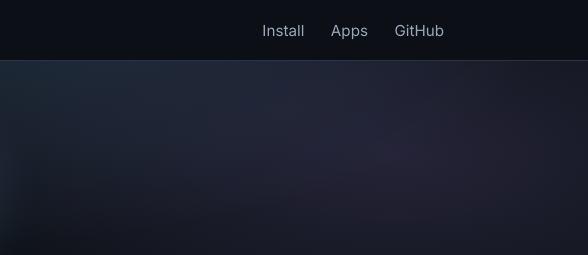
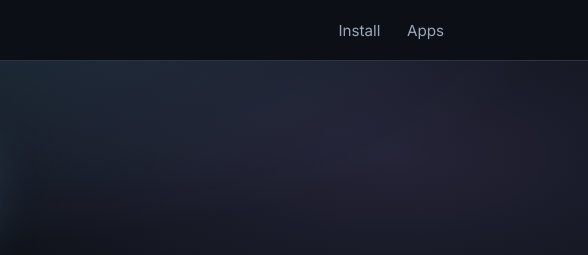
Before and after one commit to dazzleos/website, a plain HTML site: page index.html in a window 1280 px wide. Shown: the top 255 px of the page, 692-1280 px from the left. Drawn offline with Linux system fonts and the light colour scheme.

Commit message:
Remove the GitHub link from the top bar

```diff
--- a/index.html
+++ b/index.html
@@ -21,7 +21,6 @@
       <nav>
         <a href="#install" id="nav-install">Install</a>
         <a href="#store" id="nav-store">Apps</a>
-        <a href="https://github.com/dazzleos" id="nav-github">GitHub</a>
       </nav>
     </div>
   </header>
```
